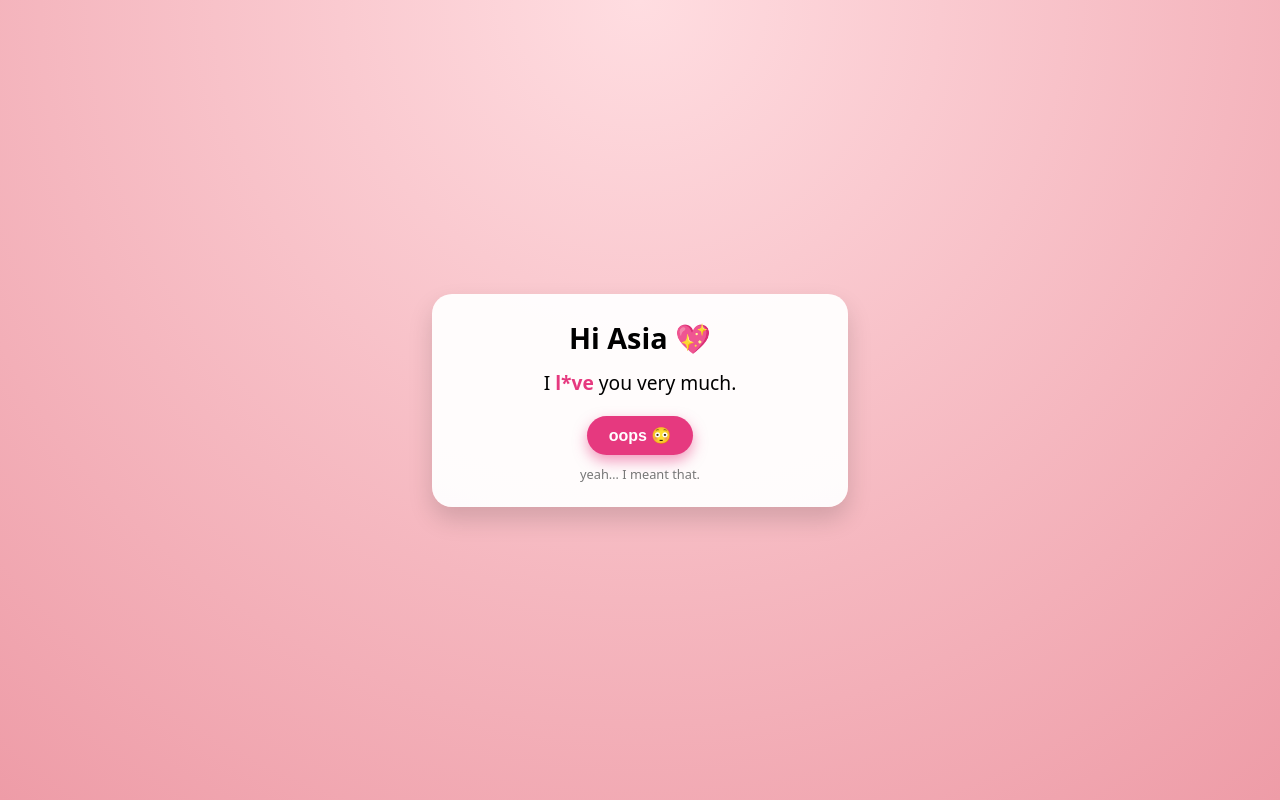
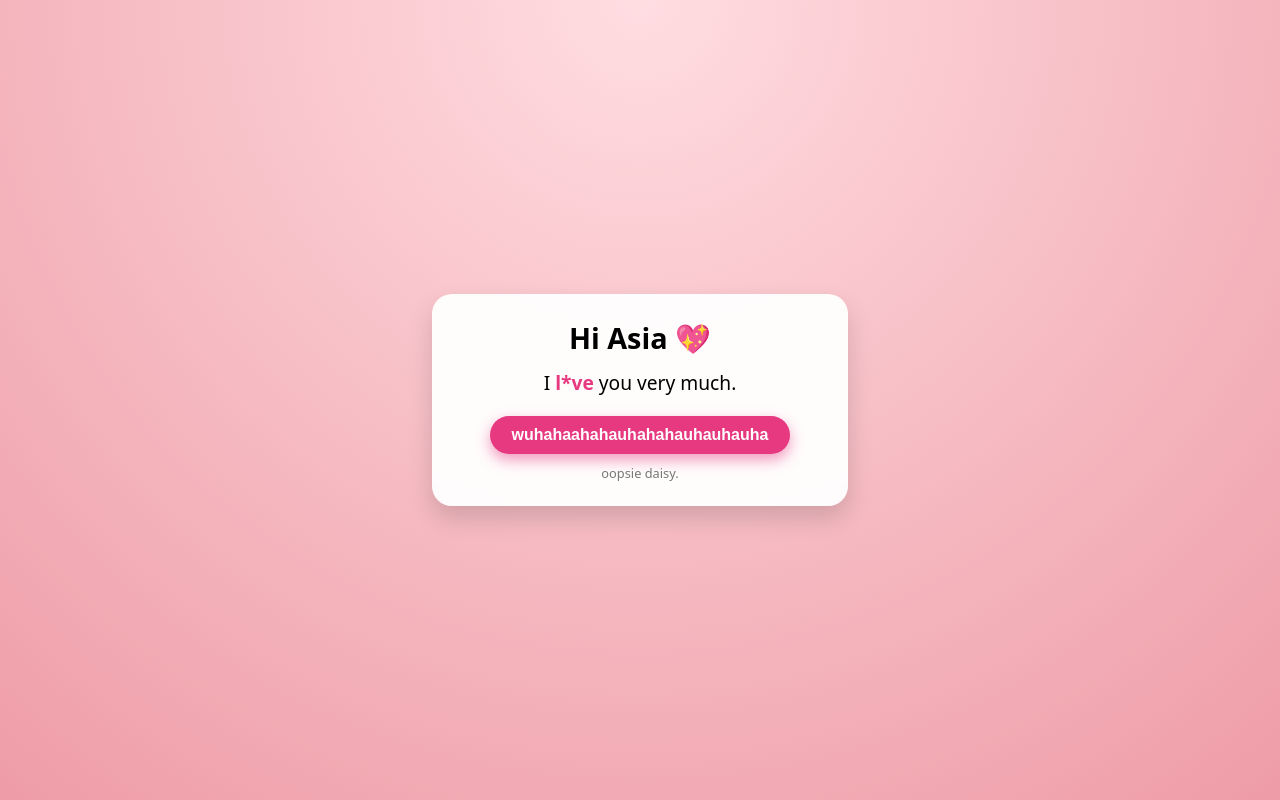
Before and after one commit to brankbruz1/for-asia, a plain HTML site: page index.html in a window 1280 px wide. Both pictures are taken after a click on the button "press me". Drawn offline with Linux system fonts and the light colour scheme.

Commit message:
index.html

```diff
--- a/index.html
+++ b/index.html
@@ -73,7 +73,7 @@
       I <span id="feeling" class="highlight">like</span> you very much.
     </p>
     <button id="magicButton">press me</button>
-    <div class="small" id="hintText">…if you want to see the real word 👀</div>
+    <div class="small" id="hintText">…thith is thecret methage only between us click</div>
   </div>
 
   <script>
@@ -86,9 +86,9 @@
       feelingSpan.textContent = "l*ve";
 
       // Optionally update button + hint after click
-      button.textContent = "oops 😳";
+      button.textContent = "wuhahaahahauhahahauhauhauha";
       button.disabled = true;
-      hint.textContent = "yeah… I meant that.";
+      hint.textContent = "oopsie daisy.";
     });
   </script>
 </body>
```
